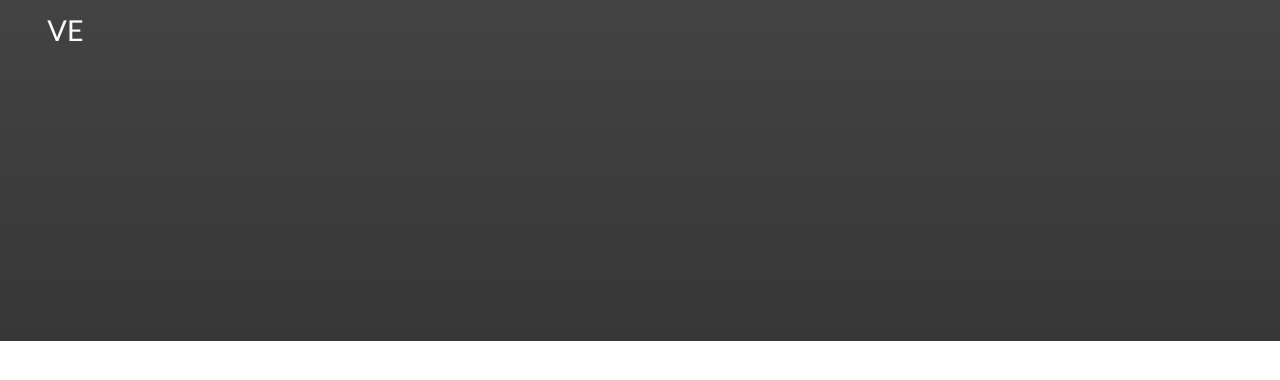
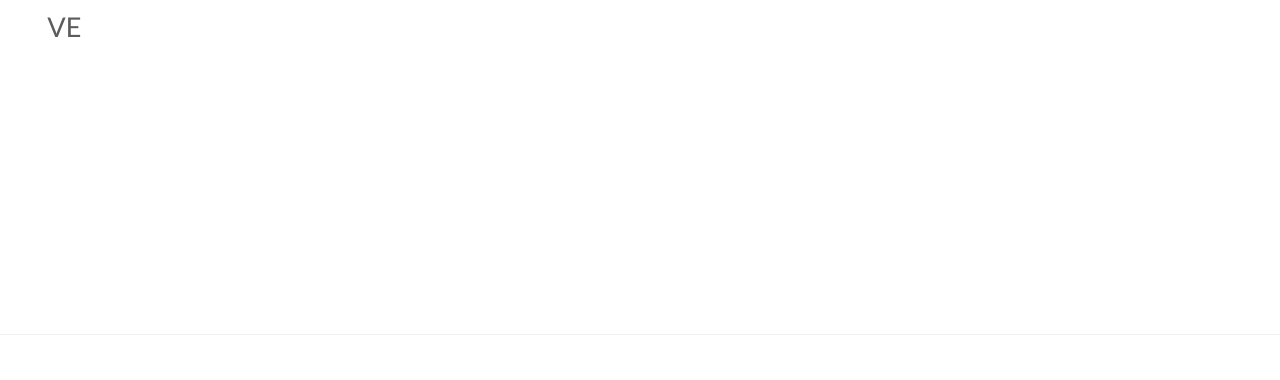
Before and after one commit to e-victoria/coderspace, an Angular app: page / in a window 1280 px wide. Both pictures are taken after a click on the element "Close". Shown: the top 380 px of the page. Built offline with nearby package versions, Linux system fonts and the light colour scheme.

Commit message:
Change website color palette

```diff
--- a/src/app/header/header.component.html
+++ b/src/app/header/header.component.html
@@ -21,7 +21,7 @@
         <a class="site-list__link">Portfolio</a>
       </li>
       <li class="site-list__item">
-        <a class="site-list__link">Contact</a>
+        <a routerLink="contacts" routerLinkActive="active-link" [routerLinkActiveOptions]="{exact: true}" class="site-list__link">Contact</a>
       </li>
     </ul>
   </nav>
--- a/src/app/header/header.component.scss
+++ b/src/app/header/header.component.scss
@@ -21,13 +21,15 @@
 @media (min-width:320px) {
   .page-header {
     width: 100%;
-    padding: 0.8em 3.7%;
+    padding: 0.6em 3.7%;
     box-sizing: border-box;
-    background: linear-gradient(#434344 0%, $dark-bg 100%, #434344 100%);
+    background: transparent;
+    box-shadow: 0 0 0.05em $shadow-grey;
   }
 
   .main-nav {
     width: 100%;
+    min-height: 1.8em;
     display: flex;
     flex-wrap: wrap;
     align-items: center;
@@ -37,8 +39,8 @@
 
   .main-nav__logo {
     font-family: Montserrat, sans-serif;
-    font-size: 1.8em;
-    color: $white;
+    font-size: 1.7em;
+    color: $default-font-color;
   }
 
   .site-list {
@@ -65,44 +67,36 @@
 
   .site-list__link {
     font-size: 1.2em;
-    color: $white;
+    color: $default-font-color;
     text-decoration: none;
   }
 
   .main-nav__btn {
-    width: 3em;
-    height: 2em;
     position: relative;
+    padding: 0;
+    width: 2.5em;
+    height: 1.7em;
     display: grid;
+    align-items: center;
     justify-content: space-between;
     box-sizing: border-box;
   }
 
   .main-nav__btn-element {
-    display: block;
-    position: absolute;
-    top: 0;
-    left: 0.05em;
-    width: 2.7em;
-    height: 0.4em;
-    background-color: $white;
-    border-radius: 0.18em;
+    width: 2.3em;
+    height: 0.14em;
+    background-color: $default-font-color;
+    border-radius: 0.2em;
     transition: all 100ms ease-in-out;
-  }
-
-  .main-nav__btn-element:nth-child(2) {
-    top: 0.7em;
-  }
-
-  .main-nav__btn-element:nth-child(3) {
-    top: 1.4em;
   }
 
   .cross-first-line,
   .cross-second-line {
-    top: 1em !important;
-    width: 2.5em;
-    height: 0.3em;
+    position: absolute;
+    top: 0.8em;
+    left: 0;
+    width: 1.8em;
+    height: 0.15em;
   }
 
   .cross-first-line {
--- a/src/assets/styles/variables.scss
+++ b/src/assets/styles/variables.scss
@@ -1,4 +1,4 @@
-$default-font-color: #272a2a;
-$dark-bg: #373738;
+$default-font-color: #5c5c5c;
+$shadow-grey: #848383;
 $white: #fbfbfb;
 $shadow: 0.01em 0.01em 0.08em $default-font-color
--- a/src/styles.scss
+++ b/src/styles.scss
@@ -40,6 +40,16 @@
   list-style: none;
 }
 
+section {
+  padding: 1.7em 3.6vw;
+}
+
+.section-title {
+  margin: 0 0 1em 0;
+  font-weight: 500;
+  font-size: 1.5em;
+}
+
 .show-flex {
   display: flex !important;
 }
```
